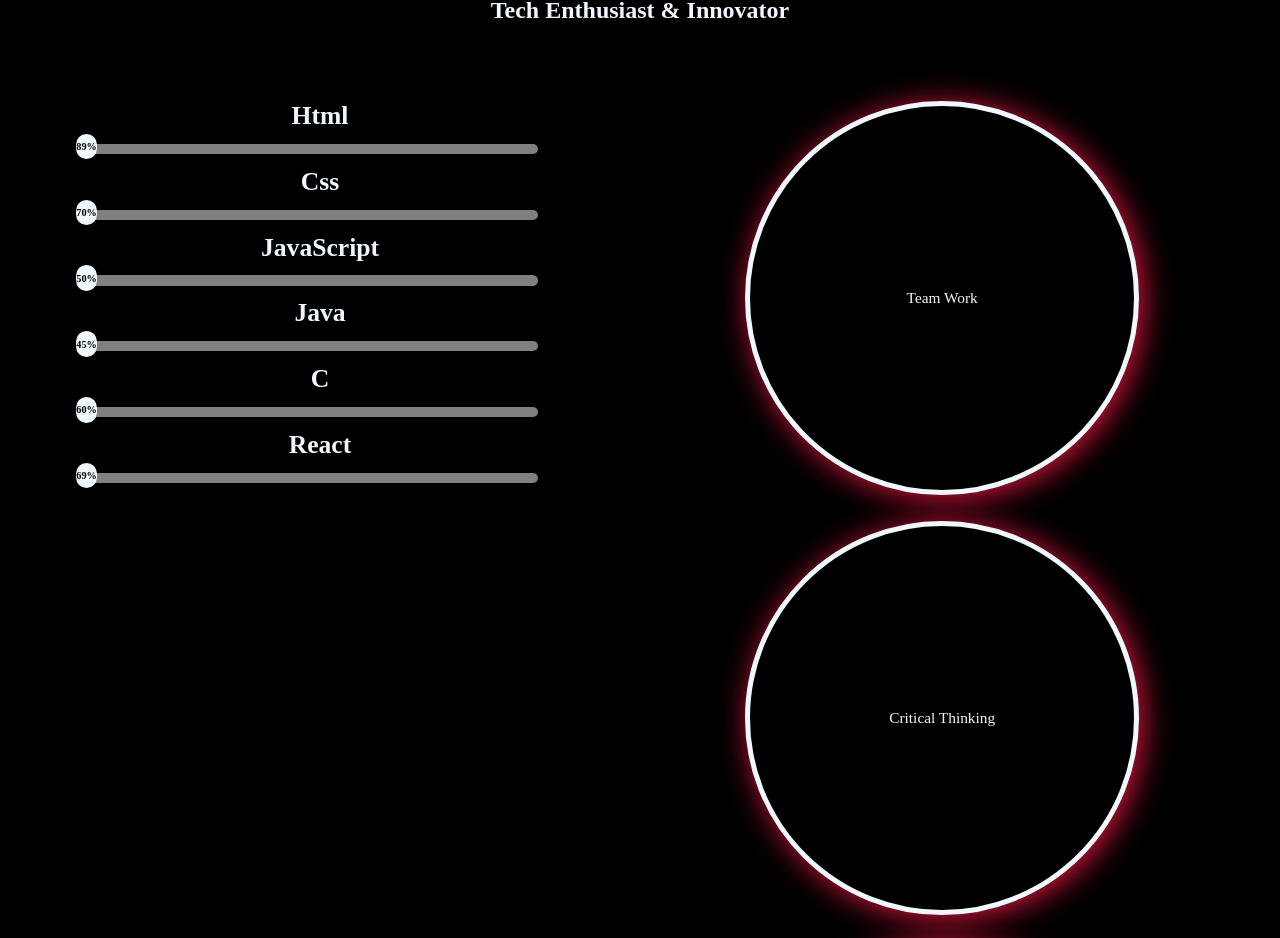
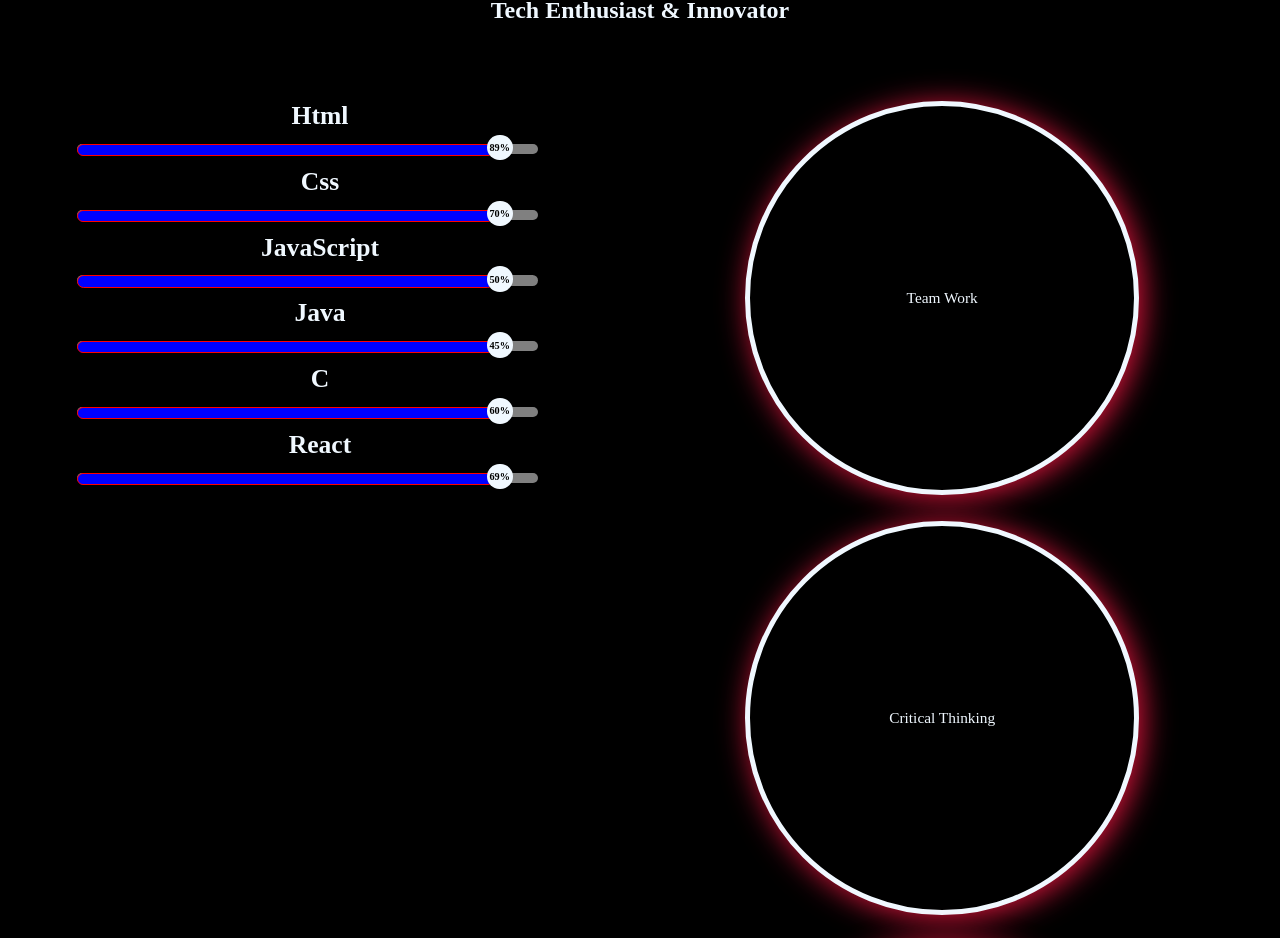
Before and after one commit to NitinChakrawarti/portfolio, a React (Create React App) app: page / in a window 1280 px wide. Shown: the part 1352-2290 px from the top of the page. Built offline with nearby package versions, Linux system fonts and the light colour scheme.

Commit message:
fixed animation

```diff
--- a/src/App.js
+++ b/src/App.js
@@ -2,6 +2,7 @@ import React from 'react'
 import './App.css'
 import './responsive.css'
 import Portfolio from './portfolio'
+import AnimatedProgressBar from './compo/animatedprogressbar'
 const App = () => {
   return (
     <div>
--- a/src/compo/animatedprogressbar.js
+++ b/src/compo/animatedprogressbar.js
@@ -1,48 +1,46 @@
-import React, {useEffect} from 'react'
-
-import { motion, useAnimation } from "framer-motion";
-import { useInView } from "react-intersection-observer";
+import React, { useEffect } from 'react';
+import './skills.css';
+import { motion, useAnimation, AnimatePresence } from 'framer-motion';
+import { useInView } from 'react-intersection-observer';
 
 const AnimatedProgressBar = (props) => {
-  const { ref, inview } = useInView()
-  const controls = useAnimation()
-const percentage = props.progress
+  const { ref, inView } = useInView();
+  const controls = useAnimation();
+  const percentage = props.progress;
+
   useEffect(() => {
-    if (inview) {
-        console.log(percentage)
+    if (inView) {
+      console.log(percentage);
       controls.start({
-        width: 'percentage',
+        width: "90%",
         transition: {
-          duration: 1
+          duration: 1,
+        },
+      });
     }
-      })
-    }
-  }, [controls, inview, percentage])
+  }, [controls, inView, percentage]);
 
   return (
     <>
       <h2 className="csshillh3">{props.skillname}</h2>
       <div className="progress-bar">
+        <AnimatePresence>
           <motion.div
             ref={ref}
             animate={controls}
-        initial={{width:0}}
+            initial={{ width: 0 }}
             style={{
-            width:'0',
-            height:'100%',
-            backgroundColor:"blue",
-            display:'flex',
-            justifyContent:"end",
-
+              height: '100%',
+              backgroundColor: 'blue',
+              display: 'flex',
+              justifyContent: 'end',
+              border: '1px solid red',
             }}
           >
             <span>{percentage}%</span>
-
-
           </motion.div>
+        </AnimatePresence>
       </div>
-
-
     </>
   );
 };
```
Lines whose indentation alone changed are shown as unchanged.
